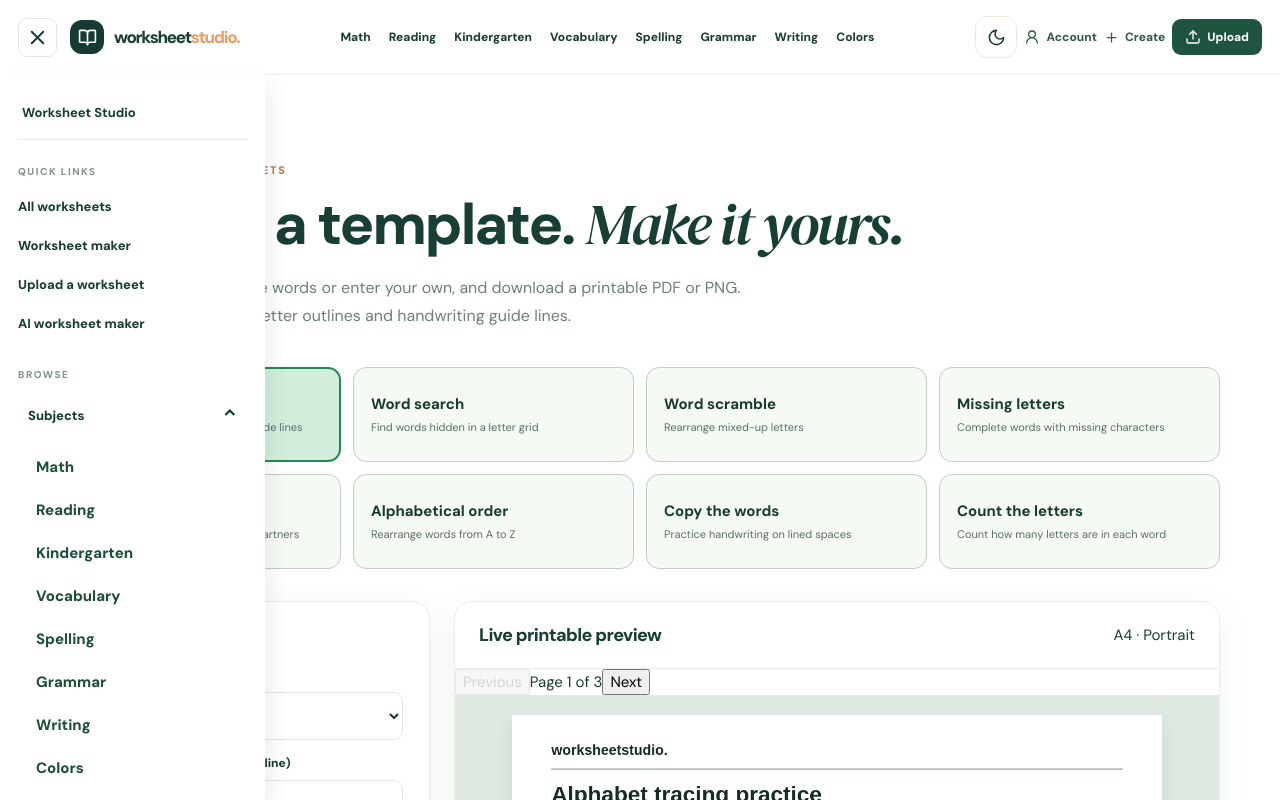
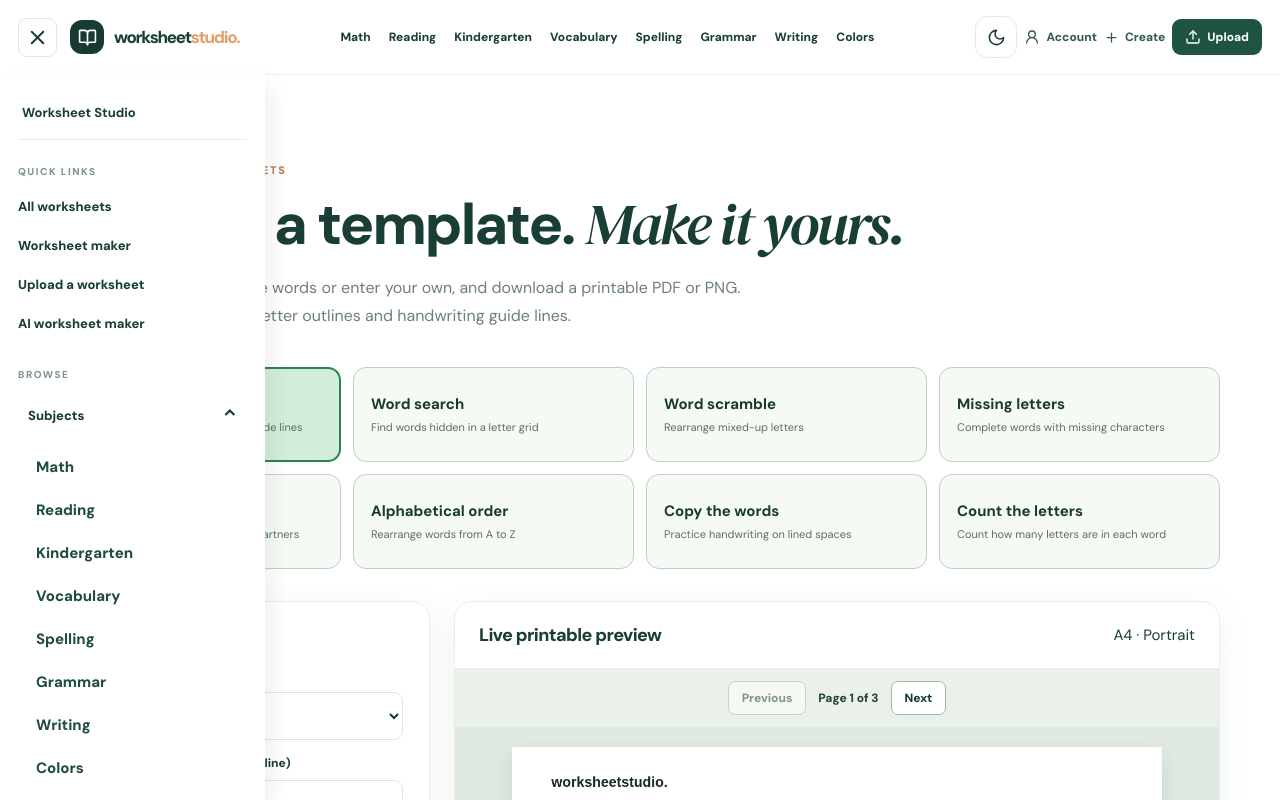
Before and after one commit to KanwarAfaq/worksheet, a Next.js app: page /create/templates in a window 1280 px wide. Shown: the top 800 px of the page. Built offline with nearby package versions, Linux system fonts and the light colour scheme; no server answers.

Commit message:
style: printable page navigation and provider readiness panel

```diff
--- a/src/app/globals.css
+++ b/src/app/globals.css
@@ -682,3 +682,15 @@ html[data-theme='dark'] .template-picker button[aria-pressed='true']{background:
 html[data-theme='dark'] .template-preview{background:#1a2d24}
 @media(max-width:1020px){.template-picker{grid-template-columns:repeat(2,minmax(0,1fr))}}
 @media(max-width:600px){.template-picker{grid-template-columns:1fr 1fr;gap:8px}.template-picker button{padding:11px;min-height:100px}.template-preview{padding:8px}}
+
+.template-page-controls{display:flex;gap:12px;align-items:center;justify-content:center;padding:12px;background:#eaf1eb;color:#214533;font-size:12px;font-weight:800}
+.template-page-controls button{border-radius:7px;border:1px solid #9fb9a8;background:#fff;color:#153e29;padding:8px 13px}
+.template-page-controls button:hover:not(:disabled){background:#d2e9d9}
+.provider-status{border:1px solid #96b8a2;border-radius:12px;padding:11px;background:#eff8f0;color:#1c452d;font-size:12px}
+.provider-status>div{display:flex;flex-wrap:wrap;align-items:center;gap:8px;margin:8px 0}
+.provider-status strong{min-width:110px}
+.provider-status span{font-weight:800}
+.provider-status small{color:#4b6855}
+.provider-status p{font-size:11px;line-height:1.5}
+html[data-theme='dark'] .provider-status{background:#254b36;color:#f5fff5;border-color:#78a88a}
+html[data-theme='dark'] .provider-status small{color:#d4e4d7}
```
